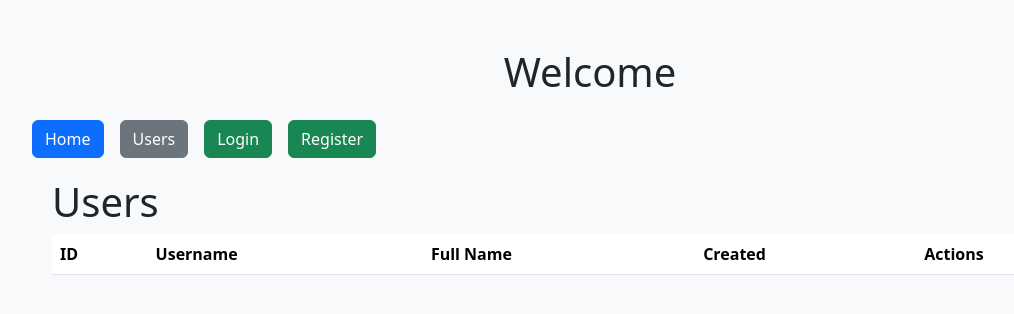
After one commit to lovedr6s/python-project-52, a Django app: page /users/ in a window 1280 px wide. The commit adds this page. Shown: the top 314 px of the page, without its empty margins (50-1064 px from the left). Run offline with Django 5.2, Linux system fonts and the light colour scheme; lists and menus that the app fills with data are empty; some libraries are stand-ins or nearby versions.

Commit message:
Added new pages

```diff
--- a/task_manager/templates/base.html
+++ b/task_manager/templates/base.html
@@ -12,6 +12,13 @@
 </head>
 <body class="bg-light">
     <div class="container py-5">
+        <h1 class="text-center mb-4">Welcome</h1>
+        <div class="d-flex justify-content-left gap-3">
+            <a href="{% url 'home' %}" class='btn btn-primary'>Home</a>
+            <a href="{% url 'user_list' %}" class="btn btn-secondary">Users</a>
+            <a href="{% url 'login' %}" class="btn btn-success">Login</a>
+            <a href="{% url 'user_create' %}" class="btn btn-success">Register</a>
+        </div>
         {% block content %}{% endblock %}
     </div>
 </body>
--- /dev/null
+++ b/task_manager/templates/user_list.html
@@ -0,0 +1,38 @@
+{% extends 'base.html' %}
+
+{% block title %}Home{% endblock %}
+
+{% block content %}
+<div style="margin: 20px;">
+    <h1>Users</h1>
+    <table class="table table-striped">
+        <thead>
+            <tr>
+                <th scope="col">ID</th>
+                <th scope="col">Username</th>
+                <th scope="col">Full Name</th>
+                <th scope="col">Created</th>
+                <th scope="col">Actions</th>
+            </tr>
+        </thead>
+        <tbody>
+            {% for user in users %}
+            <tr>
+                <td>{{ user.id }}</td>
+                <td>{{ user.username }}</td>
+                <td>{{ user.fullname }}</td>
+                <td>{{ user.created_at }}</td>
+                <td>
+                    <a href="{% url 'user_detail' user.id %}" class="btn btn-info">View</a>
+                    <a href="{% url 'user_edit' user.id %}" class="btn btn-warning">Edit</a>
+                    <form action="{% url 'user_delete' user.id %}" method="post" style="display:inline;">
+                        {% csrf_token %}
+                        <button type="submit" class="btn btn-danger">Delete</button>
+                    </form>
+                </td>
+            </tr>
+            {% endfor %}
+        </tbody>
+    </table>
+</div>
+{% endblock %}
--- a/task_manager/urls.py
+++ b/task_manager/urls.py
@@ -21,4 +21,11 @@ from .views import *
 urlpatterns = [
     path('admin/', admin.site.urls),
     path('', HomeView.as_view(), name='home'),
+    path('users/', UserListView.as_view(), name='user_list'),
+    path('users/create/', UserCreateView.as_view(), name='user_create'),
+    path('users/<int:pk>/update/', UserUpdateView.as_view(), name='user_update'),
+    path('users/<int:pk>/delete/', UserDeleteView.as_view(), name='user_delete'),
+    path('logout/', LogoutView.as_view(), name='logout'),
+    path('login/', LoginView.as_view(), name='login'),
+
 ]
--- a/task_manager/views.py
+++ b/task_manager/views.py
@@ -4,3 +4,43 @@ from django.views import View
 class HomeView(View):
     def get(self, request, *args, **kwargs):
         return render(request, 'home.html')
+
+
+class UserListView(View):
+    def get(self, request, *args, **kwargs):
+        return render(request, 'user_list.html')
+    def post(self, request, *args, **kwargs):
+        return redirect('user_list')
+
+
+class UserCreateView(View):
+    def get(self, request, *args, **kwargs):
+        return render(request, 'user_form.html')
+    def post(self, request, *args, **kwargs):
+        return redirect('user_list')
+
+
+class UserUpdateView(View):
+    def get(self, request, *args, **kwargs):
+        return render(request, 'user_form.html')
+    def post(self, request, *args, **kwargs):
+        return redirect('user_list')
+
+
+class UserDeleteView(View):
+    def get(self, request, *args, **kwargs):
+        return render(request, 'user_confirm_delete.html')
+    def post(self, request, *args, **kwargs):
+        return redirect('user_list')
+
+
+class LogoutView(View):
+    def get(self, request, *args, **kwargs):
+        return redirect('home')
+
+
+class LoginView(View):
+    def get(self, request, *args, **kwargs):
+        return render(request, 'login.html')
+    def post(self, request, *args, **kwargs):
+        return redirect('home')
```
Also changed, not shown: task_manager/templates/home.html (+0 -7 lines), task_manager/templates/login.html (added, +22 -0 lines), task_manager/templates/user_form.html (added, +33 -0 lines).
